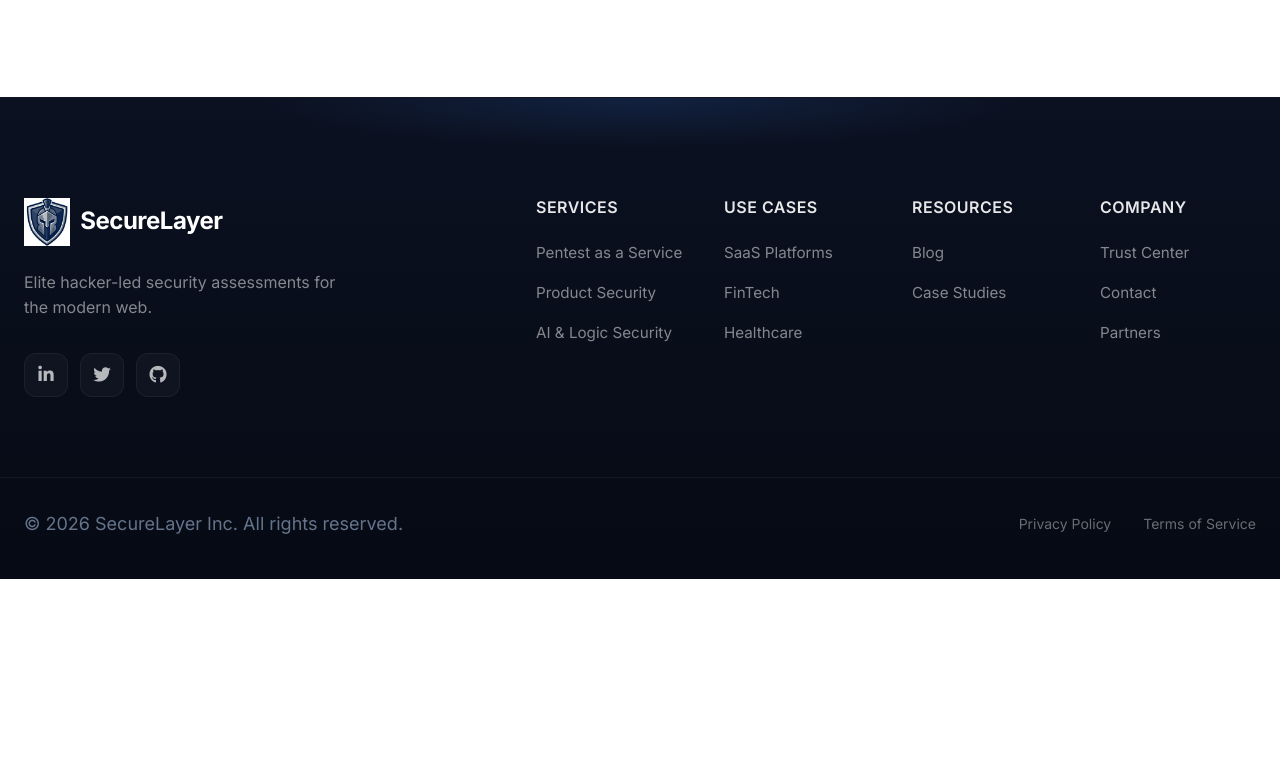
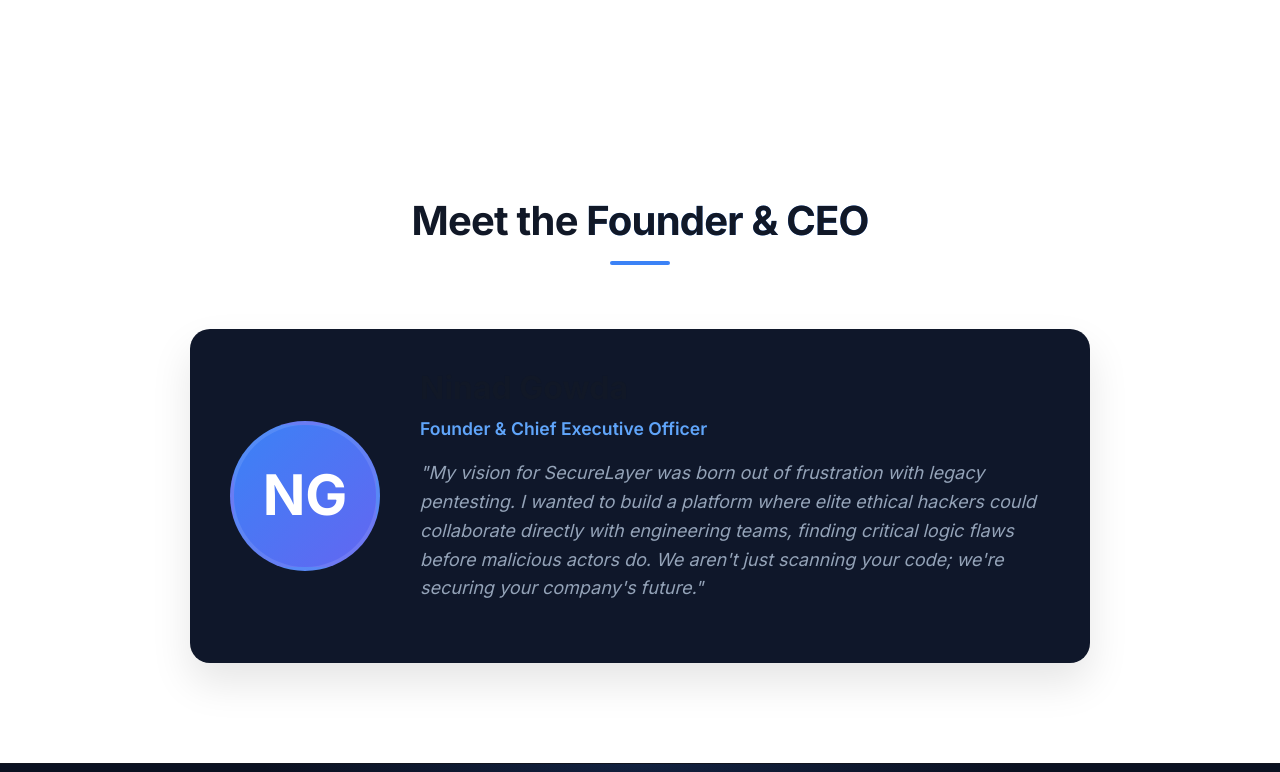
Before and after one commit to ninadgowdru/SecureLayer, a website: page company.html in a window 1280 px wide. Shown: the part 3848-4620 px from the top of the page. Before the commit the page ends 4427 px from the top, so only its background shows below. Drawn offline with Linux system fonts and the light colour scheme.

Commit message:
Added website files

```diff
--- a/company.html
+++ b/company.html
@@ -99,6 +99,8 @@
             </div>
         </div>
     </section>
+
+
 
     <!-- Trust Features Section -->
     <section class="section" style="background: #f8fafc;">
@@ -214,6 +216,31 @@
             </div>
         </div>
     </section>
+
+    <!-- Meet the Founder Section -->
+    <section class="section">
+        <div class="container">
+            <div class="section-header center fade-up">
+                <h2>Meet the <span class="text-gradient" style="background-image: linear-gradient(90deg, #60a5fa, #3b82f6); -webkit-background-clip: text;">Founder & CEO</span></h2>
+                <div class="heading-line center" style="background-color: #3b82f6;"></div>
+            </div>
+            <div class="founder-card fade-up" style="display: flex; align-items: center; gap: 40px; background: #0f172a; padding: 40px; border-radius: 20px; box-shadow: 0 20px 40px rgba(0,0,0,0.1); max-width: 900px; margin: 40px auto 0;">
+                <div style="flex-shrink: 0;">
+                    <div style="width: 150px; height: 150px; background: linear-gradient(135deg, #3b82f6, #6366f1); border-radius: 50%; display: flex; align-items: center; justify-content: center; font-size: 3.5rem; color: white; font-weight: bold; border: 4px solid rgba(255,255,255,0.1);">
+                        NG
+                    </div>
+                </div>
+                <div style="color: white; text-align: left;">
+                    <h3 style="font-size: 2rem; margin-bottom: 8px;">Ninad Gowda</h3>
+                    <p style="color: #60a5fa; font-weight: 600; font-size: 1.1rem; margin-bottom: 16px;">Founder & Chief Executive Officer</p>
+                    <p style="color: #94a3b8; line-height: 1.6; margin-bottom: 20px; font-style: italic;">
+                        "My vision for SecureLayer was born out of frustration with legacy pentesting. I wanted to build a platform where elite ethical hackers could collaborate directly with engineering teams, finding critical logic flaws before malicious actors do. We aren't just scanning your code; we're securing your company's future."
+                    </p>
+                </div>
+            </div>
+        </div>
+    </section>
+
     <!-- Footer -->
     <footer class="footer">
         <div class="container footer-container">
```
